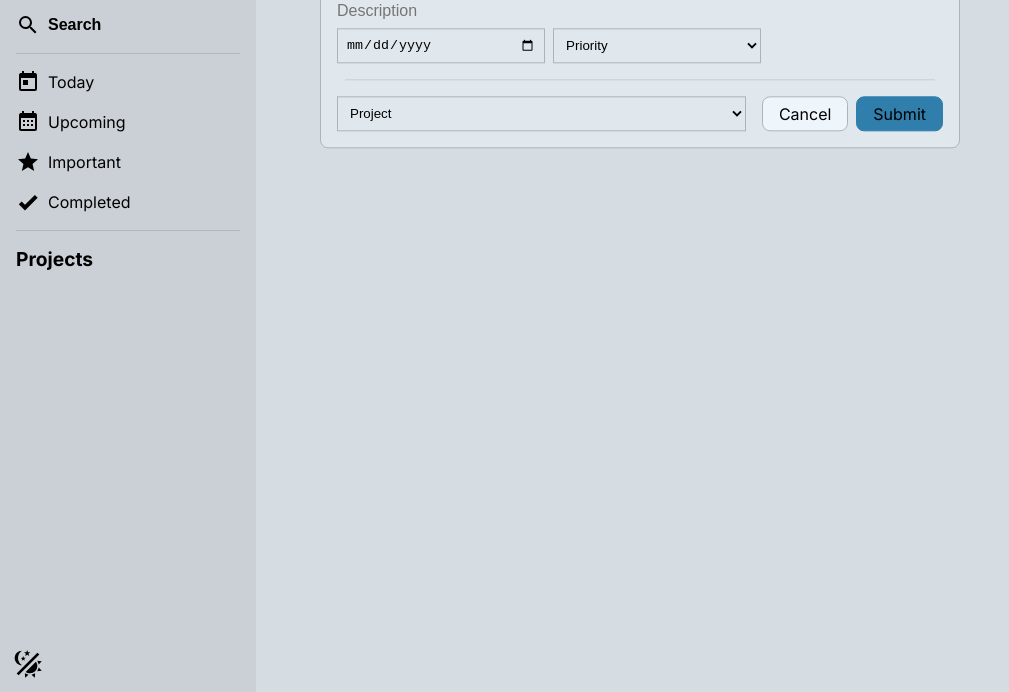
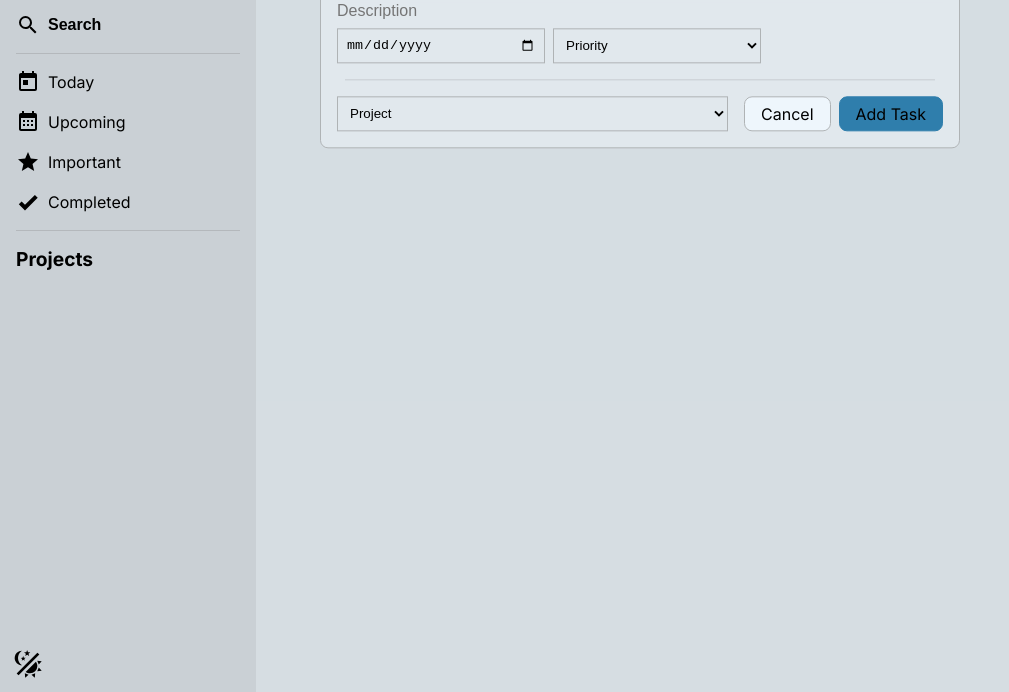
Before and after one commit to marcwalkr/todo-list, a website built with webpack: page src/template.html in a window 1280 px wide. Both pictures are taken after a click on the button "Add Task". Shown: the part 108-800 px from the top of the page, without its empty margins (0-1009 px from the left). Built offline with nearby package versions, Linux system fonts and the light colour scheme.

Commit message:
Change submit button text to "Add Task"

```diff
--- a/src/template.html
+++ b/src/template.html
@@ -325,7 +325,7 @@
 
         <div class="add-task-dialog__button-group">
           <button class="add-task-dialog__cancel-btn" value="cancel" formnovalidate>Cancel</button>
-          <button class="add-task-dialog__submit-btn" value="submit">Submit</button>
+          <button class="add-task-dialog__submit-btn" value="submit">Add Task</button>
         </div>
       </div>
     </form>
```
